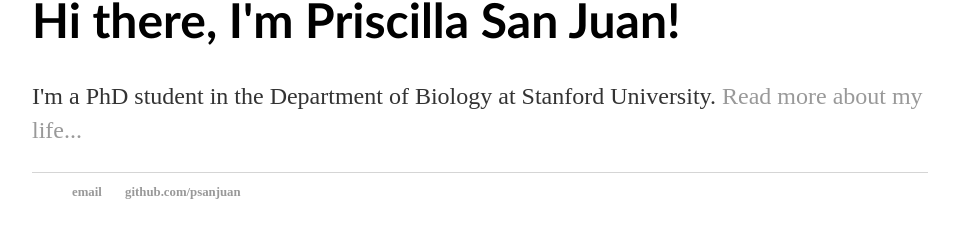
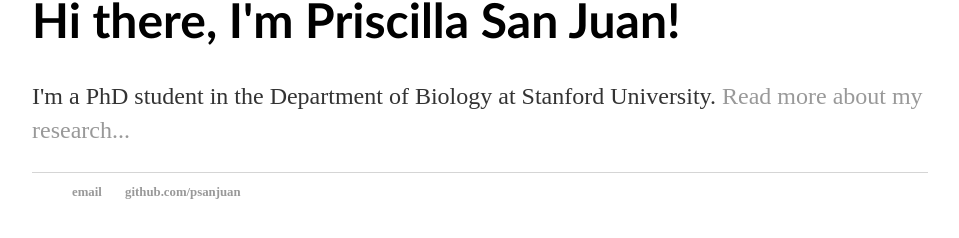
Before and after one commit to psanjuan/psanjuan.github.io, a Jekyll site: the page built from index.html, in a window 1280 px wide. Shown: the part 119-357 px from the top of the page, without its empty margins (160-1119 px from the left). Built offline with Jekyll 4.4.1, drawn with Linux system fonts in a browser that asks for light colours.

Commit message:
Update index.html
update your index.html to use your default layout to replace original code

```diff
--- a/index.html
+++ b/index.html
@@ -1,31 +1,8 @@
-<!DOCTYPE html>
-<html>
-	<head>
-		<title>Priscilla San Juan, Microbial Ecologist</title>
-		<!-- link to main stylesheet -->
-		<link rel="stylesheet" type="text/css" href="/css/main.css">
-	</head>
-	<body>
-		<nav>
-    		<ul>
-        		<li><a href="/">Home</a></li>
-	        	<li><a href="/about">About</a></li>
-        		<li><a href="/cv">CV</a></li>
-        		<li><a href="/blog">Publications</a></li>
-			<li><a href="/blog">Outreach</a></li>
-    		</ul>
-		</nav>
-		<div class="container">
-    		<div class="blurb">
-        		<h1>Hi there, I'm Priscilla San Juan!</h1>
-				<p>I'm a PhD student in the Department of Biology at Stanford University. <a href="/about">Read more about my life...</a></p>
-    		</div><!-- /.blurb -->
-		</div><!-- /.container -->
-		<footer>
-    		<ul>
-        		<li><a href="mailto:psanjuan@stanford.edu">email</a></li>
-        		<li><a href="https://github.com/psanjuan">github.com/psanjuan</a></li>
-			</ul>
-		</footer>
-	</body>
-</html>
+---
+layout: default
+title: Priscilla San Juan, PhD candidate
+---
+<div class="blurb">
+	<h1>Hi there, I'm Priscilla San Juan!</h1>
+	<p>I'm a PhD student in the Department of Biology at Stanford University. <a href="/about">Read more about my research...</a></p>
+</div><!-- /.blurb -->
```
